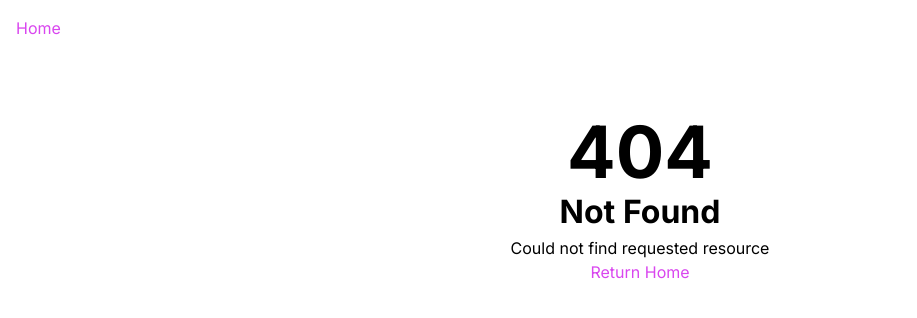
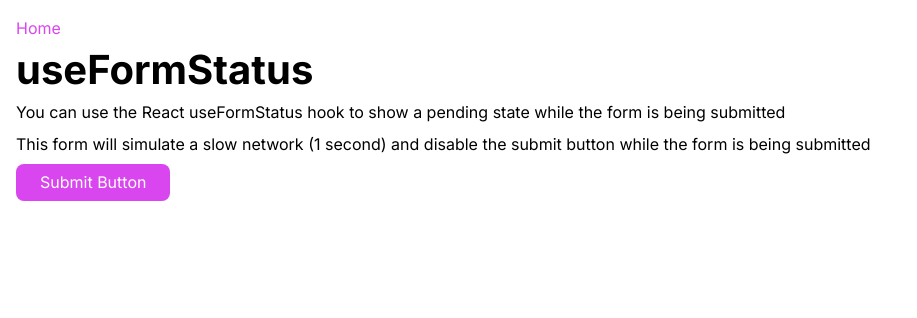
Before and after one commit to emanuelefavero/nextjs-app-router, a Next.js app: page /use-form-status in a window 1280 px wide. Before the commit this address had no page. Shown: the top 318 px of the page, without its empty margins (0-917 px from the left). Built offline with nearby package versions, Linux system fonts and the light colour scheme.

Commit message:
add use-form-status

```diff
--- a/app/actions.ts
+++ b/app/actions.ts
@@ -10,6 +10,11 @@ export async function logUsername(formData: FormData) {
   // permanentRedirect('/')
 }
 
+export async function simulateSlowNetwork() {
+  await new Promise((resolve) => setTimeout(resolve, 1000))
+  redirect('/')
+}
+
 // TIP: The redirect function allows you to programmatically redirect to another route in Server Components.
 // TIP: redirect and permanentRedirect can also be called in client components
 // TIP: permanentRedirect function can be used to redirect and return a 308 (permanent redirect) status code
--- a/app/globals.css
+++ b/app/globals.css
@@ -86,6 +86,11 @@ input[type='submit'] {
   border-radius: 0.5rem;
 }
 
+button[disabled] {
+  background-color: #ccc;
+  color: #000;
+}
+
 input,
 textarea {
   color: #000;
--- a/app/page.tsx
+++ b/app/page.tsx
@@ -106,6 +106,9 @@ export default async function Home() {
         <li>
           <Link href='/use-reducer'>useReducer</Link>
         </li>
+        <li>
+          <Link href='/use-form-status'>useFormStatus</Link>
+        </li>
       </ul>
     </>
   )
--- /dev/null
+++ b/app/use-form-status/components/SubmitButton.tsx
@@ -0,0 +1,13 @@
+'use client'
+
+import { useFormStatus } from 'react-dom'
+
+export default function SubmitButton() {
+  const { pending } = useFormStatus()
+
+  return (
+    <button type='submit' disabled={pending}>
+      Submit Button
+    </button>
+  )
+}
--- /dev/null
+++ b/app/use-form-status/page.tsx
@@ -0,0 +1,22 @@
+import SubmitButton from './components/SubmitButton'
+import { simulateSlowNetwork } from '@/app/actions'
+
+export default function Page() {
+  return (
+    <>
+      <h1>useFormStatus</h1>
+
+      <p className='mb-2'>
+        You can use the React useFormStatus hook to show a pending state while
+        the form is being submitted
+      </p>
+      <p className='mb-2'>
+        This form will simulate a slow network {'('}1 second{')'} and disable
+        the submit button while the form is being submitted
+      </p>
+      <form action={simulateSlowNetwork}>
+        <SubmitButton />
+      </form>
+    </>
+  )
+}
```
